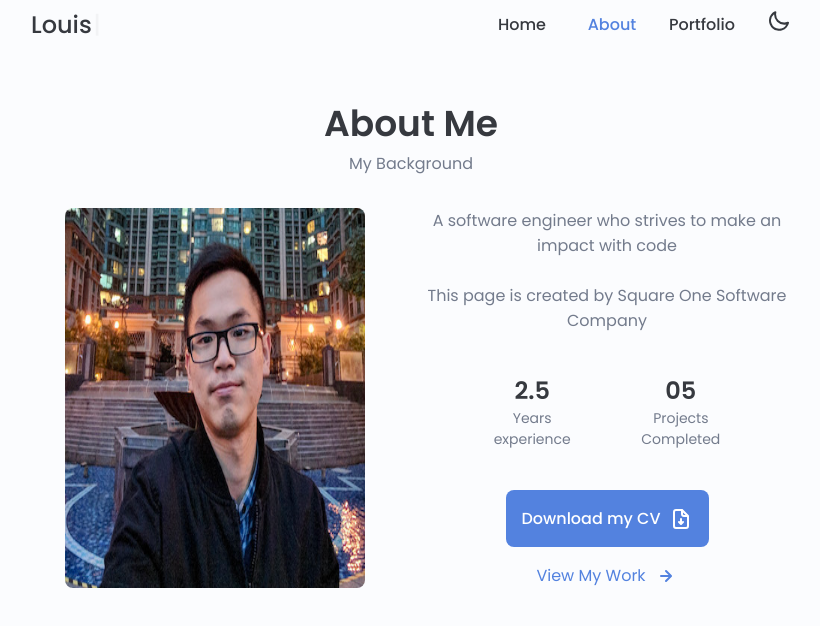
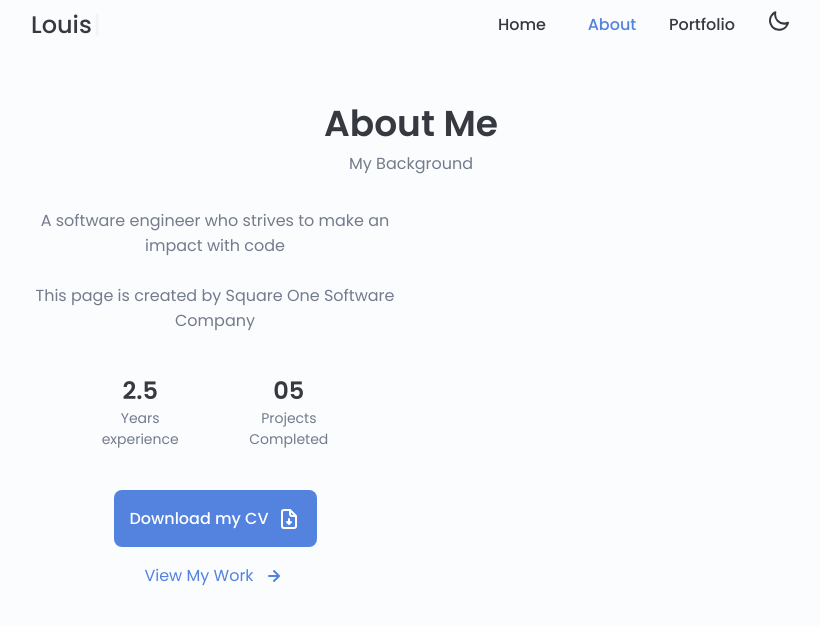
Before and after one commit to louiskwt/portfolio-page, a Next.js app: page /about in a window 1280 px wide. Shown: the top 626 px of the page, without its empty margins (229-1049 px from the left). Built offline with nearby package versions, Linux system fonts and the light colour scheme.

Commit message:
removed profile pic and simplified about page

```diff
--- a/pages/about.jsx
+++ b/pages/about.jsx
@@ -1,9 +1,7 @@
 import {UilArrowRight, UilFileDownload} from "@iconscout/react-unicons";
-import Image from "next/image";
 import Link from "next/link";
 import React from "react";
 import Meta from "../components/Meta";
-import profilePicture from "../public/images/profile.jpg";
 import styles from "../styles/About.module.css";
 
 const META = {
@@ -24,10 +22,6 @@ const About = () => {
           <h2 className="section__title">About Me</h2>
           <span className="section__subtitle">My Background</span>
           <div className={`${styles.about__container}` + " container grid"}>
-            {/* About img */}
-            <div className={styles.about__img__section}>
-              <Image src={profilePicture} width={300} height={250} className={styles.about__img} />
-            </div>
             {/* About data */}
             <div className={styles.about__data}>
               {/* Self-description */}
```
Also changed, not shown: public/images/profile.jpg (deleted).
